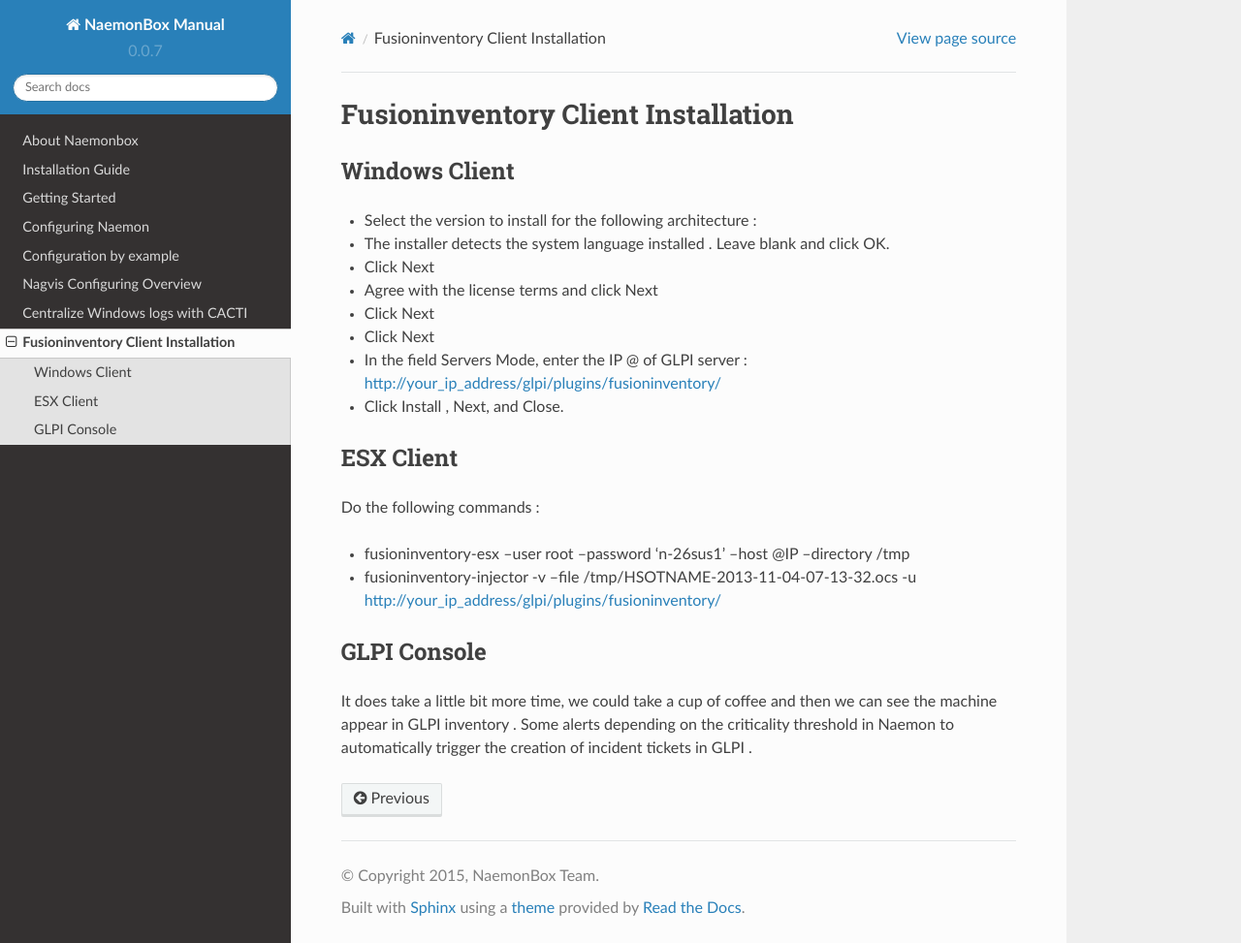
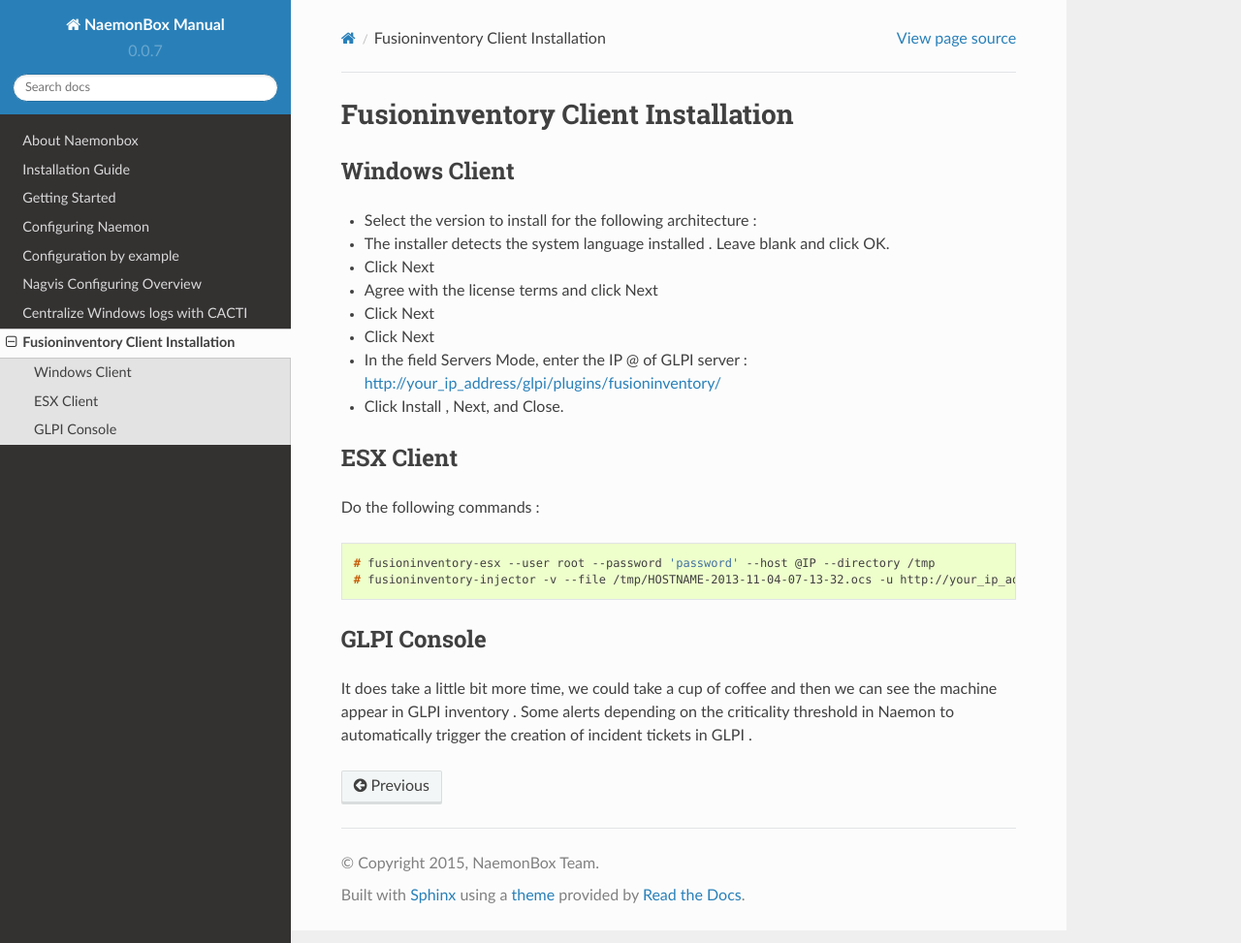
Before and after one commit to mgadi/naemonbox, a Sphinx documentation site: the page built from docs/source/07_fusioninventory/index.rst, in a window 1280 px wide and 973 px high. Shown: the whole window at 97% size. Built offline with Sphinx 7.4.7 and the Read the Docs theme 2.0.0, drawn with Linux system fonts in a browser that asks for light colours; pages that are not in the unit, such as notebooks, are missing from menus.

Commit message:
Update index.rst

```diff
--- a/docs/source/07_fusioninventory/index.rst
+++ b/docs/source/07_fusioninventory/index.rst
@@ -18,8 +18,10 @@
 =========
 Do the following commands :
 
-* fusioninventory-esx --user root --password 'n-26sus1' --host @IP --directory /tmp
-* fusioninventory-injector -v --file /tmp/HSOTNAME-2013-11-04-07-13-32.ocs -u http://your_ip_address/glpi/plugins/fusioninventory/
+.. code-block:: console
+
+    # fusioninventory-esx --user root --password 'password' --host @IP --directory /tmp
+    # fusioninventory-injector -v --file /tmp/HOSTNAME-2013-11-04-07-13-32.ocs -u http://your_ip_address/glpi/plugins/fusioninventory/
 
 GLPI Console
 =========
```
